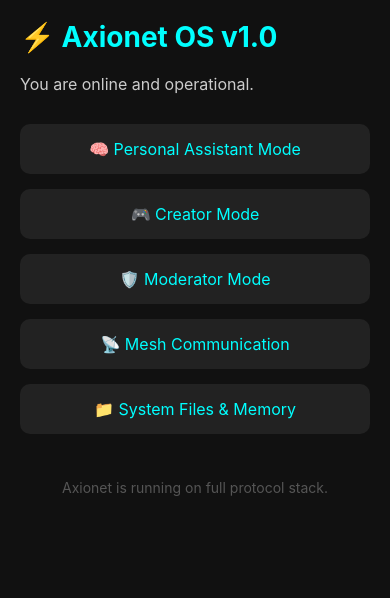
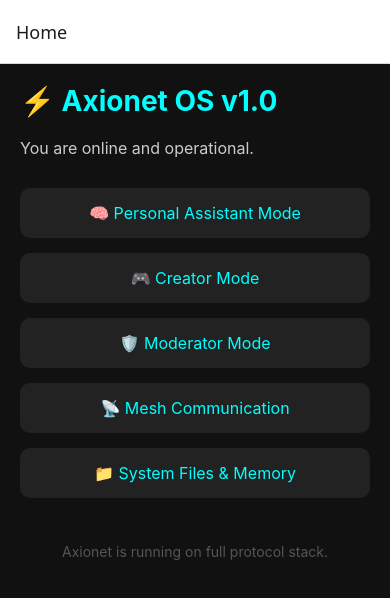
Before and after one commit to dana6969/axionet-apk, a React Native app: screen /Home in a window 390 px wide. Shown: the top 598 px of the page. Built offline with nearby package versions, Linux system fonts and the light colour scheme.

Commit message:
Added full navigation and HomeScreen interface for Axionet

```diff
--- a/App.js
+++ b/App.js
@@ -1,26 +1 @@
-import React from 'react';
-import { View, Text, StyleSheet, TouchableOpacity, ScrollView } from 'react-native';
-
-export default function App() {
-  return (
-    <ScrollView style={styles.container}>
-      <Text style={styles.header}>⚡ Axionet OS v1.0</Text>
-      <Text style={styles.sub}>You are online and operational.</Text>
-      <TouchableOpacity style={styles.button}><Text style={styles.buttonText}>🧠 Personal Assistant Mode</Text></TouchableOpacity>
-      <TouchableOpacity style={styles.button}><Text style={styles.buttonText}>🎮 Creator Mode</Text></TouchableOpacity>
-      <TouchableOpacity style={styles.button}><Text style={styles.buttonText}>🛡️ Moderator Mode</Text></TouchableOpacity>
-      <TouchableOpacity style={styles.button}><Text style={styles.buttonText}>📡 Mesh Communication</Text></TouchableOpacity>
-      <TouchableOpacity style={styles.button}><Text style={styles.buttonText}>📁 System Files & Memory</Text></TouchableOpacity>
-      <Text style={styles.footer}>Axionet is running on full protocol stack.</Text>
-    </ScrollView>
-  );
-}
-
-const styles = StyleSheet.create({
-  container: { flex: 1, backgroundColor: '#111', padding: 20 },
-  header: { color: '#0ff', fontSize: 28, fontWeight: 'bold', marginBottom: 20 },
-  sub: { color: '#ccc', fontSize: 16, marginBottom: 30 },
-  button: { backgroundColor: '#222', padding: 15, borderRadius: 10, marginBottom: 15 },
-  buttonText: { color: '#0ff', fontSize: 16, textAlign: 'center' },
-  footer: { color: '#555', fontSize: 14, marginTop: 30, textAlign: 'center' },
-});
+import React from 'react'; import { createNativeStackNavigator } from '@react-navigation/native-stack'; import { NavigationContainer } from '@react-navigation/native'; import HomeScreen from './HomeScreen'; import AssistantMode from './screens/AssistantMode'; import CreatorMode from './screens/CreatorMode'; import ModeratorMode from './screens/ModeratorMode'; import MeshComm from './screens/MeshComm'; import SystemFiles from './screens/SystemFiles'; const Stack = createNativeStackNavigator(); export default function App() { return (<NavigationContainer><Stack.Navigator screenOptions={{ headerShown: true }}><Stack.Screen name='Home' component={HomeScreen} /><Stack.Screen name='AssistantMode' component={AssistantMode} /><Stack.Screen name='CreatorMode' component={CreatorMode} /><Stack.Screen name='ModeratorMode' component={ModeratorMode} /><Stack.Screen name='MeshComm' component={MeshComm} /><Stack.Screen name='SystemFiles' component={SystemFiles} /></Stack.Navigator></NavigationContainer>); }
--- a/package.json
+++ b/package.json
@@ -3,6 +3,8 @@
     "@expo/config-plugins": "10.1.2",
     "@expo/metro-config": "0.20.17",
     "@expo/prebuild-config": "9.0.11",
+    "@react-navigation/native": "^7.1.14",
+    "@react-navigation/native-stack": "^7.3.21",
     "expo": "^53.0.19",
     "expo-av": "~15.1.7",
     "expo-media-library": "~17.1.7",
@@ -15,6 +17,10 @@
     "react": "19.0.0",
     "react-dom": "19.0.0",
     "react-native": "0.79.5",
+    "react-native-gesture-handler": "^2.27.1",
+    "react-native-reanimated": "^3.18.0",
+    "react-native-safe-area-context": "^5.5.1",
+    "react-native-screens": "^4.11.1",
     "react-native-web": "^0.20.0",
     "rimraf": "^6.0.1",
     "uuid": "^11.1.0",
--- /dev/null
+++ b/screens/AssistantMode.js
@@ -0,0 +1 @@
+import React from 'react'; import { View, Text, StyleSheet } from 'react-native'; export default function AssistantMode() { return (<View style={styles.container}><Text style={styles.text}>AssistantMode is active.</Text></View>); } const styles = StyleSheet.create({ container: { flex: 1, justifyContent: 'center', alignItems: 'center', backgroundColor: '#111' }, text: { color: '#0ff', fontSize: 20 } });
--- /dev/null
+++ b/screens/CreatorMode.js
@@ -0,0 +1 @@
+import React from 'react'; import { View, Text, StyleSheet } from 'react-native'; export default function CreatorMode() { return (<View style={styles.container}><Text style={styles.text}>CreatorMode is active.</Text></View>); } const styles = StyleSheet.create({ container: { flex: 1, justifyContent: 'center', alignItems: 'center', backgroundColor: '#111' }, text: { color: '#0ff', fontSize: 20 } });
--- /dev/null
+++ b/screens/MeshComm.js
@@ -0,0 +1 @@
+import React from 'react'; import { View, Text, StyleSheet } from 'react-native'; export default function MeshComm() { return (<View style={styles.container}><Text style={styles.text}>MeshComm is active.</Text></View>); } const styles = StyleSheet.create({ container: { flex: 1, justifyContent: 'center', alignItems: 'center', backgroundColor: '#111' }, text: { color: '#0ff', fontSize: 20 } });
--- /dev/null
+++ b/screens/ModeratorMode.js
@@ -0,0 +1 @@
+import React from 'react'; import { View, Text, StyleSheet } from 'react-native'; export default function ModeratorMode() { return (<View style={styles.container}><Text style={styles.text}>ModeratorMode is active.</Text></View>); } const styles = StyleSheet.create({ container: { flex: 1, justifyContent: 'center', alignItems: 'center', backgroundColor: '#111' }, text: { color: '#0ff', fontSize: 20 } });
--- /dev/null
+++ b/screens/SystemFiles.js
@@ -0,0 +1 @@
+import React from 'react'; import { View, Text, StyleSheet } from 'react-native'; export default function SystemFiles() { return (<View style={styles.container}><Text style={styles.text}>SystemFiles is active.</Text></View>); } const styles = StyleSheet.create({ container: { flex: 1, justifyContent: 'center', alignItems: 'center', backgroundColor: '#111' }, text: { color: '#0ff', fontSize: 20 } });
```
Also changed, not shown: HomeScreen.js (added, +1 -0 lines), 1 other file (tests, documents, lock files or other folders).
